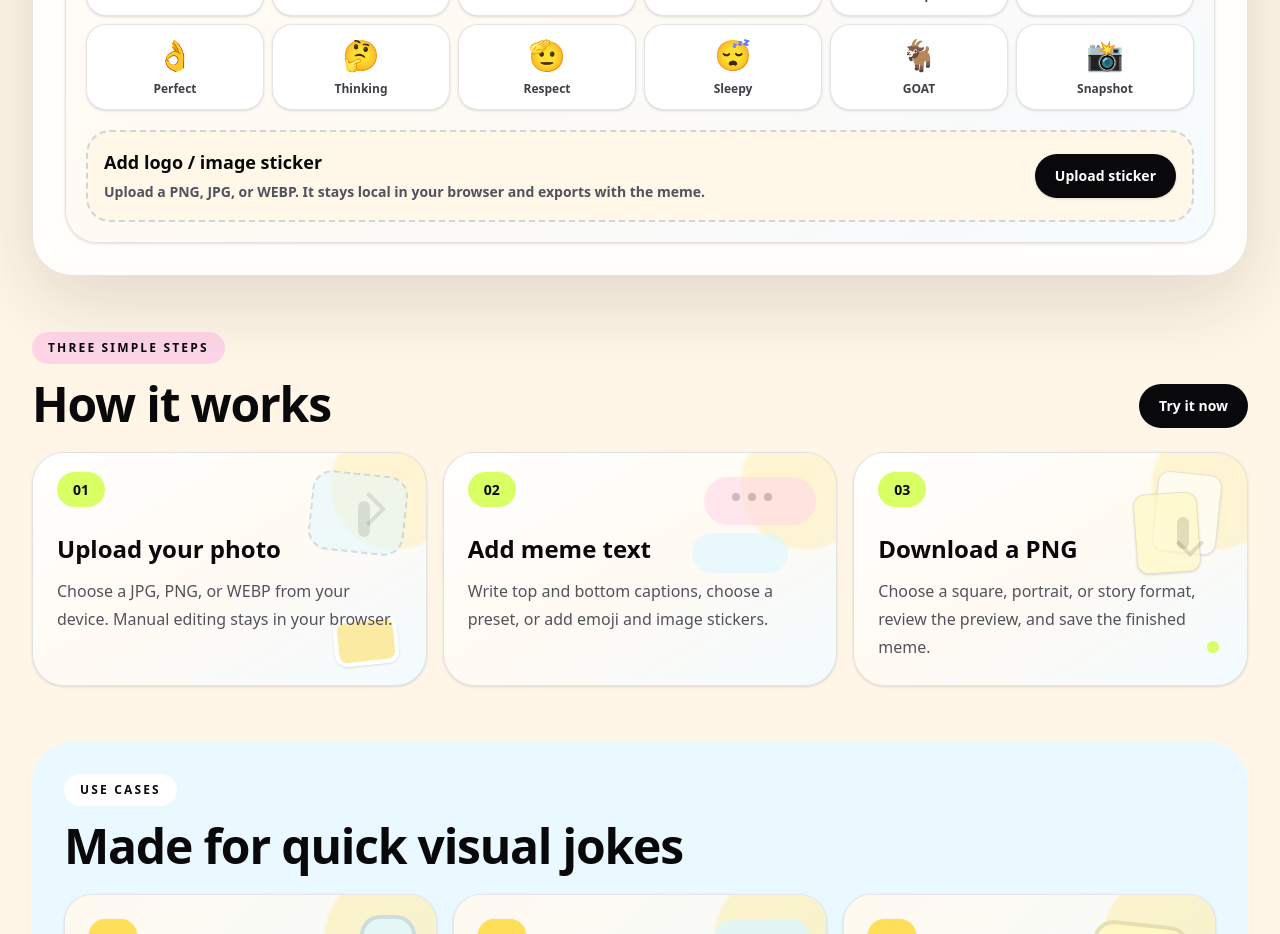
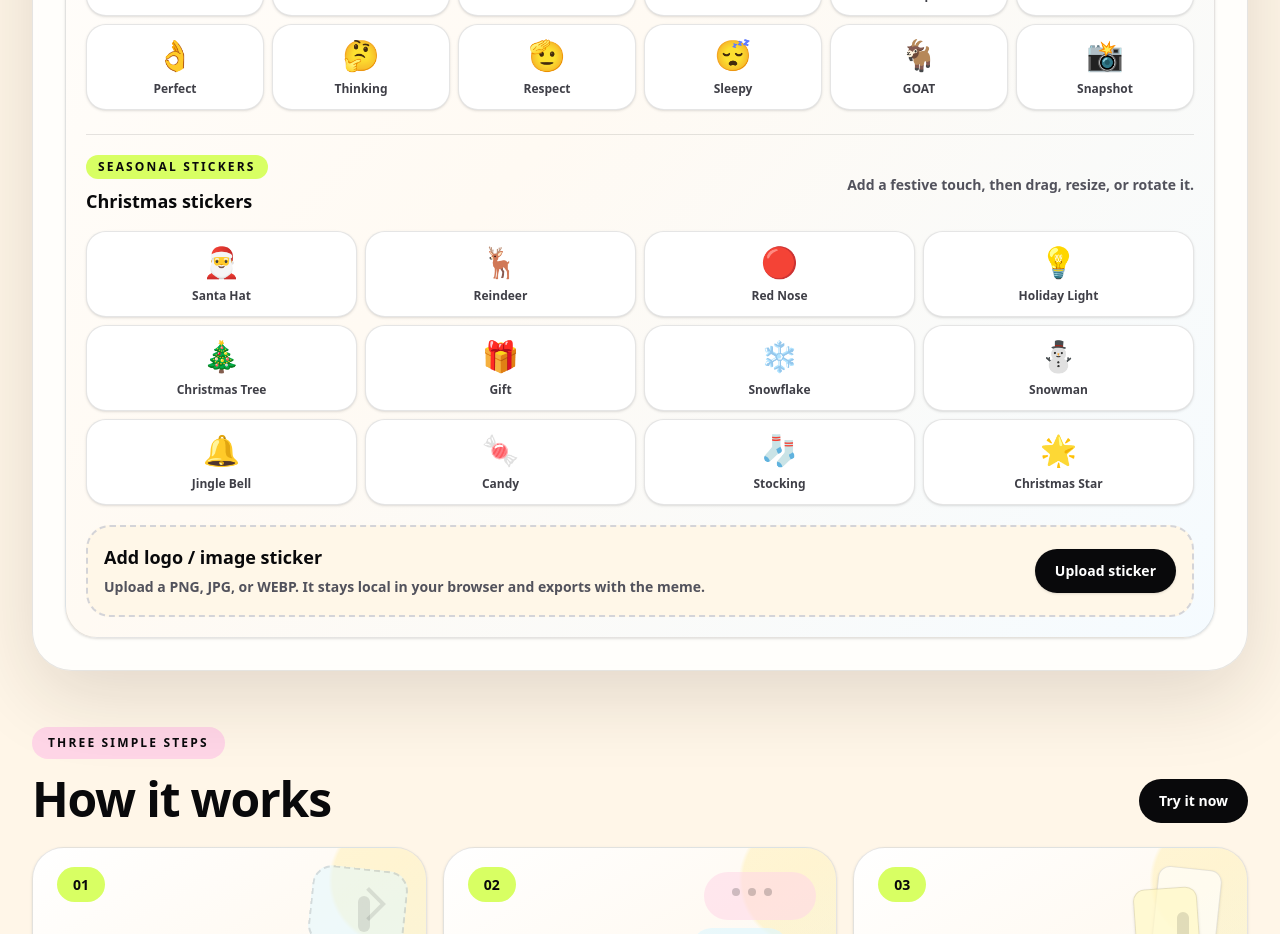
Before and after one commit to fanzulyx2s-cyber/meme-generator-from-photo, a Next.js app: page / in a window 1280 px wide. Shown: the part 2920-3854 px from the top of the page. Built offline with nearby package versions, Linux system fonts and the light colour scheme; no server answers.

Commit message:
Add Christmas sticker collection

```diff
--- a/src/components/meme-generator.tsx
+++ b/src/components/meme-generator.tsx
@@ -139,6 +139,21 @@ const stickerOptions: StickerOption[] = [
   { emoji: "😴", label: "Sleepy" },
   { emoji: "🐐", label: "GOAT" },
   { emoji: "📸", label: "Snapshot" },
+];
+
+const holidayStickerOptions: StickerOption[] = [
+  { emoji: "🎅", label: "Santa Hat" },
+  { emoji: "🦌", label: "Reindeer" },
+  { emoji: "🔴", label: "Red Nose" },
+  { emoji: "💡", label: "Holiday Light" },
+  { emoji: "🎄", label: "Christmas Tree" },
+  { emoji: "🎁", label: "Gift" },
+  { emoji: "❄️", label: "Snowflake" },
+  { emoji: "⛄", label: "Snowman" },
+  { emoji: "🔔", label: "Jingle Bell" },
+  { emoji: "🍬", label: "Candy" },
+  { emoji: "🧦", label: "Stocking" },
+  { emoji: "🌟", label: "Christmas Star" },
 ];
 
 const captionPresets: CaptionPreset[] = [
@@ -2713,6 +2728,40 @@ export function MemeGenerator({
               </button>
             ))}
           </div>
+          <div className="mt-6 border-t border-black/10 pt-5">
+            <div className="mb-4 flex flex-col gap-1 sm:flex-row sm:items-center sm:justify-between">
+              <div>
+                <p className="w-fit rounded-full bg-[#d8ff63] px-3 py-1 text-xs font-black uppercase tracking-[0.18em] text-zinc-950">
+                  Seasonal stickers
+                </p>
+                <h4 className="mt-2 text-lg font-black text-zinc-950">
+                  Christmas stickers
+                </h4>
+              </div>
+              <p className="text-sm font-semibold text-zinc-600">
+                Add a festive touch, then drag, resize, or rotate it.
+              </p>
+            </div>
+            <div className="grid grid-cols-3 gap-2 sm:grid-cols-4">
+              {holidayStickerOptions.map((option) => (
+                <button
+                  key={`${option.emoji}-${option.label}`}
+                  type="button"
+                  draggable
+                  onDragStart={(event) => handleStickerDragStart(event, option)}
+                  onClick={() => handleAddSticker(option)}
+                  className="group rounded-[1.25rem] border border-black/10 bg-white p-3 text-center shadow-sm transition hover:-translate-y-0.5 hover:border-zinc-950 hover:shadow-md"
+                >
+                  <span className="block text-3xl transition group-hover:scale-110">
+                    {option.emoji}
+                  </span>
+                  <span className="mt-2 block text-xs font-black leading-4 text-zinc-700">
+                    {option.label}
+                  </span>
+                </button>
+              ))}
+            </div>
+          </div>
           <div className="mt-5 rounded-[1.5rem] border-2 border-dashed border-zinc-300 bg-[#fff7e8] p-4">
             <div className="flex flex-col gap-4 sm:flex-row sm:items-center sm:justify-between">
               <div>
```
Also changed, not shown: 1 other file (tests, documents, lock files or other folders).
